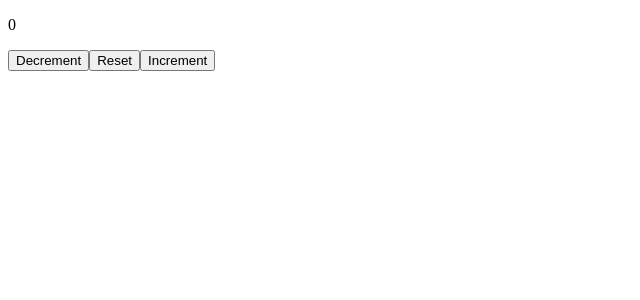
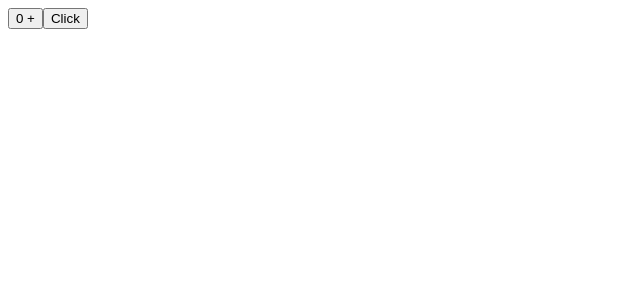
Before and after one commit to shruthi-kv/react-hands-on, a React (Vite) app in the folder my-react-app/: page / in a window 1280 px wide. Shown: the top 300 px of the page, without its empty margins (0-640 px from the left). Built offline with nearby package versions, Linux system fonts and the light colour scheme.

Commit message:
callback

```diff
--- a/my-react-app/src/App.jsx
+++ b/my-react-app/src/App.jsx
@@ -4,10 +4,13 @@ import EventCapture from './EventBubbling/EventCapture';
 import ErrorBoundary from './ErrorBoundary/ErrorBoundary';
 import Parent from './Hooks/Parent'
 import Counter from './Hooks/Reducer';
+import Memo from './Hooks/Memo'
+import Callback from './Hooks/Callback';
+
 
 const App = () => {
   return (
-    <Counter/>
+    <Callback/>
   );
 };
 
--- /dev/null
+++ b/my-react-app/src/Hooks/CallChild.jsx
@@ -0,0 +1,11 @@
+import React from 'react';
+
+const CallChild = ({onClick}) =>{
+
+    console.log('child rendered')
+    return(
+        <button onClick={onClick}>Click</button>
+    )
+}
+
+export default React.memo(CallChild) ;
--- /dev/null
+++ b/my-react-app/src/Hooks/Callback.jsx
@@ -0,0 +1,20 @@
+import React,{useState, useCallback} from 'react';
+import CallChild from './CallChild';
+const Callback = () =>{
+    const[count,setCount] = useState(0)
+
+    const handleClick =useCallback( () =>{
+        console.log('function rendered')
+    },[])
+
+    console.log('comp rendered')
+    return(
+        <>
+       <button onClick={()=> setCount((prev)=>prev+1)}>{count} +</button>
+      <CallChild onClick={handleClick}/>
+
+        </>
+    )
+}
+
+export default Callback;
--- /dev/null
+++ b/my-react-app/src/Hooks/Memo.jsx
@@ -0,0 +1,32 @@
+import React, {useState,useMemo} from 'react';
+
+
+const Memo = () =>{
+    const[count,setCount] = useState(0);
+    const [text,setText] = useState('')
+    function calculate(count){
+        for(let i=0;i<=1000000000;i++){
+
+        }
+        return count*2;
+    }
+
+    let value =useMemo(()=> calculate(count),[count])
+
+    function handleInput(e){
+        setText(e.target.value)
+    }
+
+    return(
+        <>
+        <p>The count is {value}</p>
+        <p>{count}</p>
+        <button onClick={()=>setCount((prev)=>prev+1) }>Increment</button>
+        <input type="text" onChange={handleInput}/>
+        </>
+
+    )
+
+}
+
+export default Memo;
```
